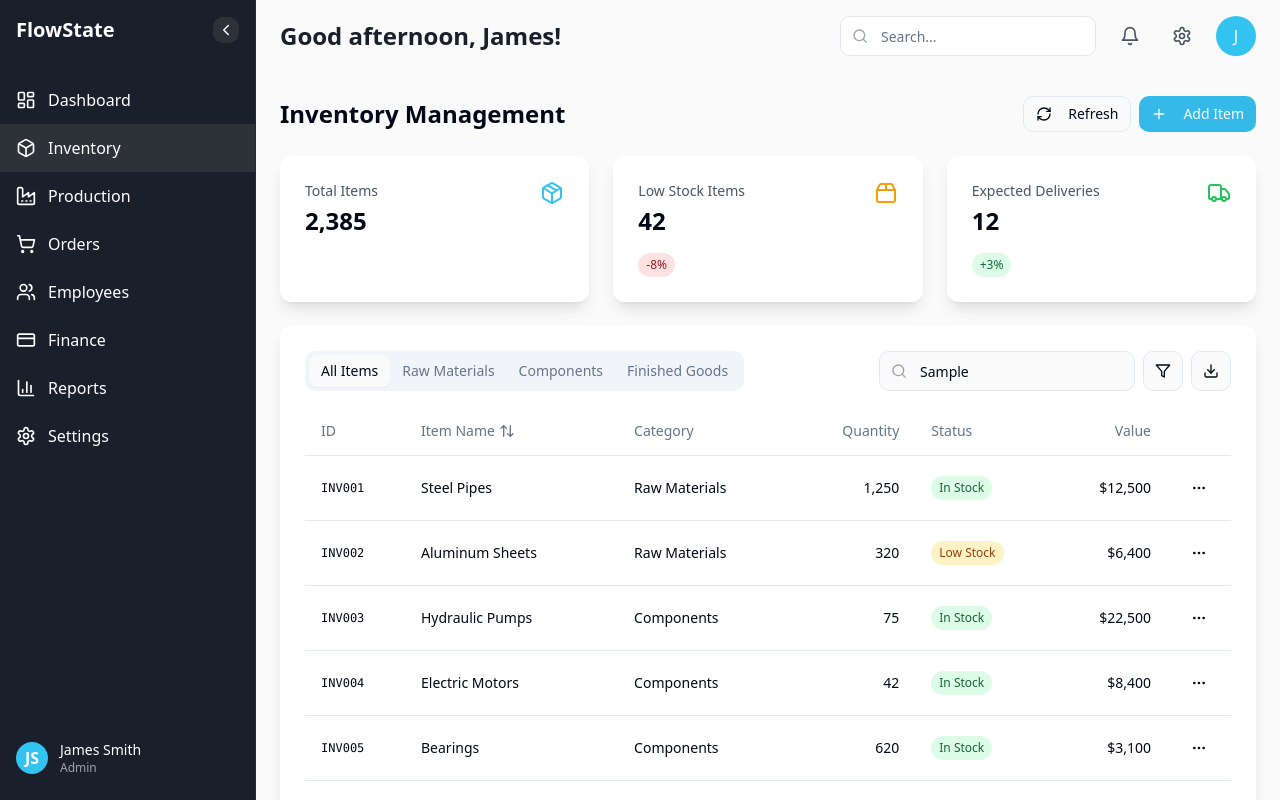
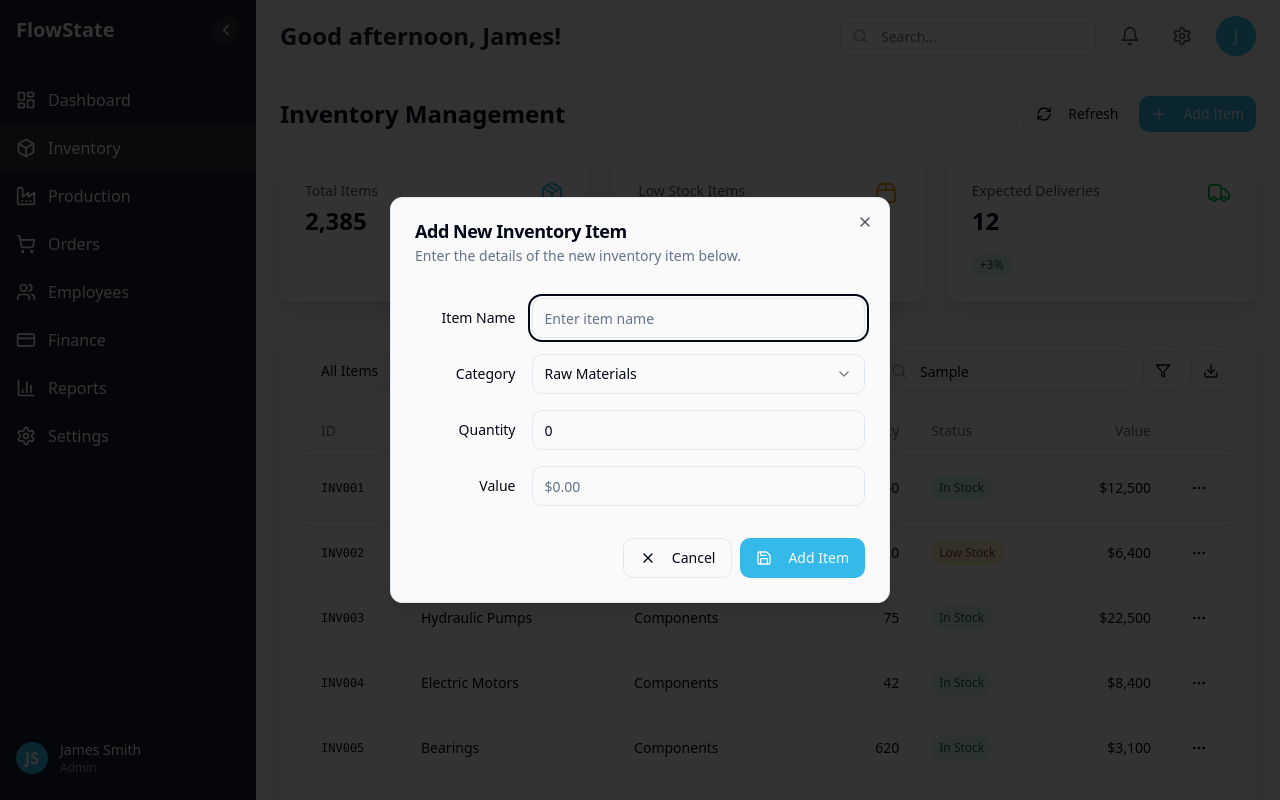
Before and after one commit to itachi9018/flowstate-manufacturing-suite, a React (Vite) app: page /inventory in a window 1280 px wide. Both pictures are taken after typing "Sample" into the empty fields and a click on the button "Add Item". Shown: the top 800 px of the page. Built offline with nearby package versions, Linux system fonts and the light colour scheme.

Commit message:
Fix: Add Item button functionality
The "Add Item" button in the Inventory page now has functionality.

```diff
--- a/src/components/ui/button.tsx
+++ b/src/components/ui/button.tsx
@@ -1,3 +1,4 @@
+
 import * as React from "react"
 import { Slot } from "@radix-ui/react-slot"
 import { cva, type VariantProps } from "class-variance-authority"
--- a/src/pages/Inventory.tsx
+++ b/src/pages/Inventory.tsx
@@ -1,4 +1,5 @@
 
+import { useState } from "react";
 import { Layout } from "@/components/Layout";
 import { Card } from "@/components/ui/card";
 import { Tabs, TabsContent, TabsList, TabsTrigger } from "@/components/ui/tabs";
@@ -6,11 +7,47 @@ import { Input } from "@/components/ui/input";
 import { Button } from "@/components/ui/button";
 import { Table, TableBody, TableCell, TableHead, TableHeader, TableRow } from "@/components/ui/table";
 import { StatCard } from "@/components/StatCard";
-import { Package, Search, Filter, Download, Plus, ArrowUpDown, MoreHorizontal, RefreshCw, Package2, Truck } from "lucide-react";
+import {
+  Package,
+  Search,
+  Filter,
+  Download,
+  Plus,
+  ArrowUpDown,
+  MoreHorizontal,
+  RefreshCw,
+  Package2,
+  Truck,
+  Save,
+  X
+} from "lucide-react";
+import {
+  Dialog,
+  DialogContent,
+  DialogDescription,
+  DialogFooter,
+  DialogHeader,
+  DialogTitle,
+  DialogClose
+} from "@/components/ui/dialog";
+import { Label } from "@/components/ui/label";
+import { Select, SelectContent, SelectItem, SelectTrigger, SelectValue } from "@/components/ui/select";
+import { useToast } from "@/hooks/use-toast";
 
 const Inventory = () => {
+  // State for dialog and form
+  const [isAddDialogOpen, setIsAddDialogOpen] = useState(false);
+  const [newItem, setNewItem] = useState({
+    name: "",
+    category: "Raw Materials",
+    quantity: 0,
+    value: ""
+  });
+
+  const { toast } = useToast();
+
   // Sample inventory data
-  const inventoryItems = [
+  const [inventoryItems, setInventoryItems] = useState([
     { id: "INV001", name: "Steel Pipes", category: "Raw Materials", quantity: 1250, status: "In Stock", value: "$12,500" },
     { id: "INV002", name: "Aluminum Sheets", category: "Raw Materials", quantity: 320, status: "Low Stock", value: "$6,400" },
     { id: "INV003", name: "Hydraulic Pumps", category: "Components", quantity: 75, status: "In Stock", value: "$22,500" },
@@ -19,7 +56,54 @@ const Inventory = () => {
     { id: "INV006", name: "Control Panels", category: "Finished Goods", quantity: 35, status: "In Stock", value: "$17,500" },
     { id: "INV007", name: "Power Supply Units", category: "Components", quantity: 15, status: "Low Stock", value: "$4,500" },
     { id: "INV008", name: "Assembly Kits", category: "Finished Goods", quantity: 28, status: "In Stock", value: "$14,000" },
-  ];
+  ]);
+
+  // Handle form input changes
+  const handleInputChange = (e: React.ChangeEvent<HTMLInputElement>) => {
+    const { name, value } = e.target;
+    setNewItem({
+      ...newItem,
+      [name]: name === 'quantity' ? parseInt(value) || 0 : value
+    });
+  };
+
+  // Handle category selection
+  const handleCategoryChange = (value: string) => {
+    setNewItem({
+      ...newItem,
+      category: value
+    });
+  };
+
+  // Add new inventory item
+  const handleAddItem = () => {
+    // Generate a new ID
+    const newId = `INV${String(inventoryItems.length + 1).padStart(3, '0')}`;
+
+    // Create the new item
+    const itemToAdd = {
+      id: newId,
+      name: newItem.name,
+      category: newItem.category,
+      quantity: newItem.quantity,
+      status: newItem.quantity < 50 ? "Low Stock" : "In Stock",
+      value: newItem.value.startsWith('$') ? newItem.value : `$${newItem.value}`
+    };
+
+    // Update inventory
+    setInventoryItems([...inventoryItems, itemToAdd]);
+
+    // Reset form and close dialog
+    setNewItem({ name: "", category: "Raw Materials", quantity: 0, value: "" });
+    setIsAddDialogOpen(false);
+
+    // Show success notification
+    toast({
+      title: "Item Added",
+      description: `${itemToAdd.name} has been added to inventory.`,
+      duration: 3000,
+    });
+  };
 
   return (
     <Layout>
@@ -29,7 +113,7 @@ const Inventory = () => {
           <Button variant="outline" size="sm">
             <RefreshCw size={16} className="mr-2" /> Refresh
           </Button>
-          <Button size="sm">
+          <Button size="sm" onClick={() => setIsAddDialogOpen(true)}>
             <Plus size={16} className="mr-2" /> Add Item
           </Button>
         </div>
@@ -143,6 +227,93 @@ const Inventory = () => {
           </TabsContent>
         </Tabs>
       </Card>
+
+      {/* Add Item Dialog */}
+      <Dialog open={isAddDialogOpen} onOpenChange={setIsAddDialogOpen}>
+        <DialogContent className="sm:max-w-[500px]">
+          <DialogHeader>
+            <DialogTitle>Add New Inventory Item</DialogTitle>
+            <DialogDescription>
+              Enter the details of the new inventory item below.
+            </DialogDescription>
+          </DialogHeader>
+
+          <div className="grid gap-4 py-4">
+            <div className="grid grid-cols-4 items-center gap-4">
+              <Label htmlFor="item-name" className="text-right">
+                Item Name
+              </Label>
+              <Input
+                id="item-name"
+                name="name"
+                value={newItem.name}
+                onChange={handleInputChange}
+                className="col-span-3"
+                placeholder="Enter item name"
+              />
+            </div>
+
+            <div className="grid grid-cols-4 items-center gap-4">
+              <Label htmlFor="item-category" className="text-right">
+                Category
+              </Label>
+              <Select
+                value={newItem.category}
+                onValueChange={handleCategoryChange}
+              >
+                <SelectTrigger className="col-span-3" id="item-category">
+                  <SelectValue placeholder="Select category" />
+                </SelectTrigger>
+                <SelectContent>
+                  <SelectItem value="Raw Materials">Raw Materials</SelectItem>
+                  <SelectItem value="Components">Components</SelectItem>
+                  <SelectItem value="Finished Goods">Finished Goods</SelectItem>
+                </SelectContent>
+              </Select>
+            </div>
+
+            <div className="grid grid-cols-4 items-center gap-4">
+              <Label htmlFor="item-quantity" className="text-right">
+                Quantity
+              </Label>
+              <Input
+                id="item-quantity"
+                name="quantity"
+                type="number"
+                value={newItem.quantity}
+                onChange={handleInputChange}
+                className="col-span-3"
+                min={0}
+              />
+            </div>
+
+            <div className="grid grid-cols-4 items-center gap-4">
+              <Label htmlFor="item-value" className="text-right">
+                Value
+              </Label>
+              <Input
+                id="item-value"
+                name="value"
+                value={newItem.value}
+                onChange={handleInputChange}
+                className="col-span-3"
+                placeholder="$0.00"
+              />
+            </div>
+          </div>
+
+          <DialogFooter className="flex justify-between items-center">
+            <DialogClose asChild>
+              <Button variant="outline" type="button">
+                <X size={16} className="mr-2" /> Cancel
+              </Button>
+            </DialogClose>
+            <Button onClick={handleAddItem}>
+              <Save size={16} className="mr-2" /> Add Item
+            </Button>
+          </DialogFooter>
+        </DialogContent>
+      </Dialog>
     </Layout>
   );
 };
```
